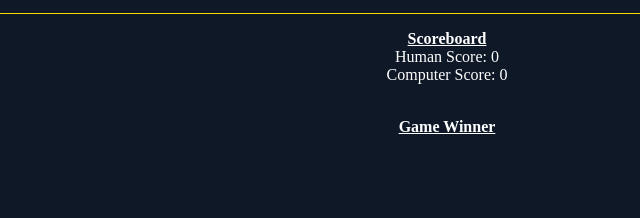
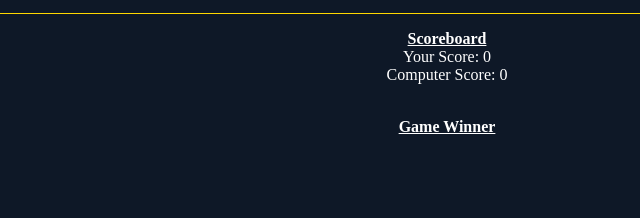
Before and after one commit to Long-Hold/odin-rock-paper-scissors, a plain HTML site: page index.html in a window 1280 px wide. Shown: the part 236-454 px from the top of the page, 513-1153 px from the left. Drawn offline with Linux system fonts and the light colour scheme.

Commit message:
fix: Change word 'human' to 'Your'

```diff
--- a/index.html
+++ b/index.html
@@ -41,7 +41,7 @@
             <!--Displays current score, controlled by javascript-->
             <section class="info-container" id="score-board">
                 <h4><u>Scoreboard</u></h4>
-                <p>Human Score: <span class="score" id="human-score">0</span></p>
+                <p>Your Score: <span class="score" id="human-score">0</span></p>
                 <p>Computer Score: <span class="score" id="computer-score">0</span></p>
             </section>
         </div>
```
